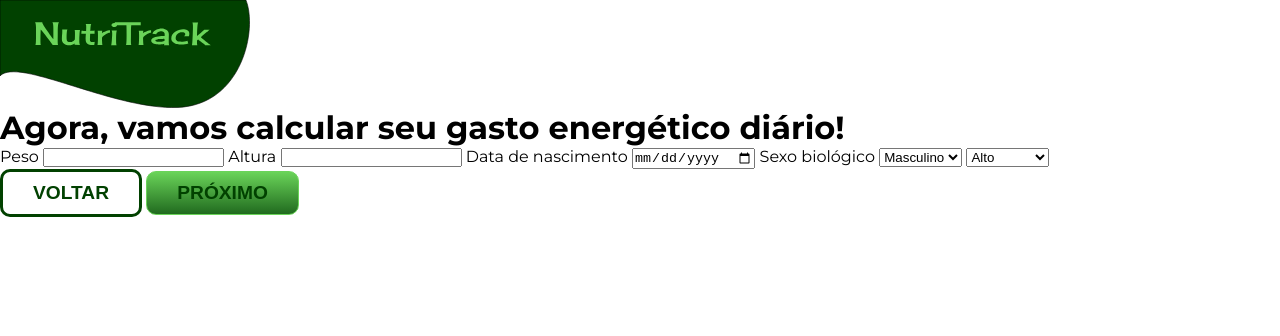
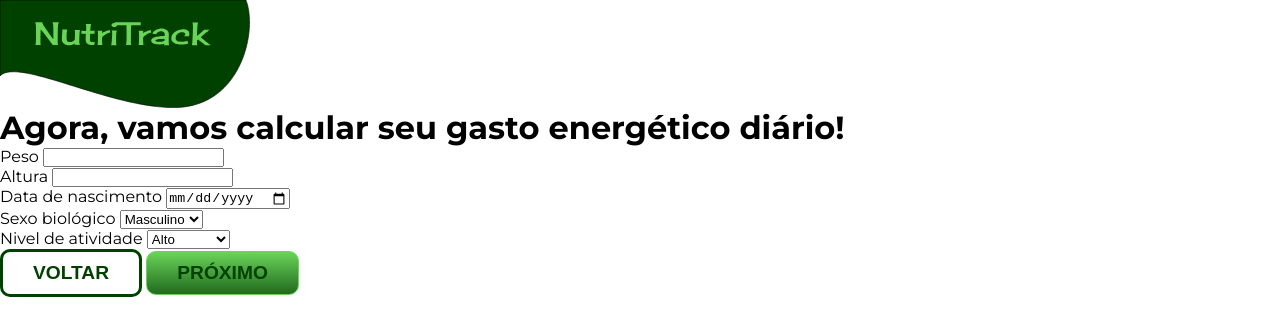
Before and after one commit to Raissa-Reis-Lopes/NutriTrack---Projeto-Final-de-Ciclo-Alpha-EdTech, a website: page public/html/calculator.html in a window 1280 px wide. Drawn offline with Linux system fonts and the light colour scheme.

Commit message:
modified the style and html (calculator and plan)

```diff
--- /dev/null
+++ b/public/css/initial/calculator.css
@@ -0,0 +1,20 @@
+input {
+    border: 1px solid var(--cor-p5);
+    border-radius: 5px;
+    width: 160px;
+    height: 20px;
+  }
+
+  select {
+    width: 160px;
+    height: 20px;
+    border: 1px solid var(--cor-p5);
+    border-radius: 5px;
+  }
+
+  .calculator_input {
+    display: flex;
+    flex-direction: column;
+    align-items: center;
+    gap: 5px;
+  }
--- a/public/css/initial/plan.css
+++ b/public/css/initial/plan.css
@@ -1,13 +1,22 @@
-/* The flip card container - set the width and height to whatever you want. We have added the border property to demonstrate that the flip itself goes out of the box on hover (remove perspective if you don't want the 3D effect */
+.title_plan {
+  text-align: center;
+}
+
+.container_center {
+  display: flex;
+  justify-content: center;
+  flex-direction: row;
+  gap: 15px;
+}
+
 .flip-card {
   background-color: transparent;
   width: 300px;
   height: 200px;
-    border: 1px var(--cor-p5);
-    perspective: 1000px; /* Remove this if you don't want the 3D effect */
+  perspective: 1000px; /*3D effect */
 }
 
-  /* This container is needed to position the front and back side */
+/* Container to position the front and back side */
 .flip-card-inner {
   position: relative;
   width: 100%;
@@ -17,7 +26,7 @@
   transform-style: preserve-3d;
 }
 
-  /* Do an horizontal flip when you move the mouse over the flip box container */
+/* Do the flip when you move the mouse over the container */
 .flip-card:hover .flip-card-inner {
   transform: rotateY(180deg);
 }
@@ -27,17 +36,15 @@
   position: absolute;
   width: 100%;
   height: 100%;
-    -webkit-backface-visibility: hidden; /* Safari */
   backface-visibility: hidden;
+  border: 2px solid var(--cor-p5);
 }
 
-  /* Style the front side (fallback if image is missing) */
 .flip-card-front {
   background-color: var(--cor-0);
   color: var(--cor-12);
 }
 
-  /* Style the back side */
 .flip-card-back {
   background-color: var(--cor-0);
   color: var(--cor-12);
--- a/public/html/calculator.html
+++ b/public/html/calculator.html
@@ -20,23 +20,34 @@
         <div class="calculator">
             <h1 class="title_calculator">Agora, vamos calcular seu gasto energético diário!</h1>
             <div class="calculator_input">
+                <div>
                     <label for="weight">Peso</label>
                     <input type="text" name="weight" id="weight" />
+                </div>
+                <div>
                     <label for="height">Altura</label>
                     <input type="text" name="height" id="height" />
+                </div>
+                <div>
                     <label for="date">Data de nascimento</label>
                     <input type="date" name="date" id="date" />
+                </div>
+                <div>
                     <label for="gender">Sexo biológico</label>
                     <select name="gender" id="gender">
                         <option value="masculino">Masculino</option>
                         <option value="feminino">Feminino</option>
                     </select>
+                </div>
+                <div>
+                    <label for="activity">Nivel de atividade</label>
                     <select name="activity" id="activity">
                         <option value="Alto">Alto</option>
                         <option value="Moderado">Moderado</option>
                         <option value="Baixo">Baixo</option>
                         <option value="Nenhuma">Nenhuma</option>
                     </select>
+                </div>
 
                 <div class="btns_index">
                     <button class="btn_stroke">Voltar</button>
```
Also changed, not shown: public/html/plan.html (+16 -11 lines). Lines whose indentation alone changed are shown as unchanged.
